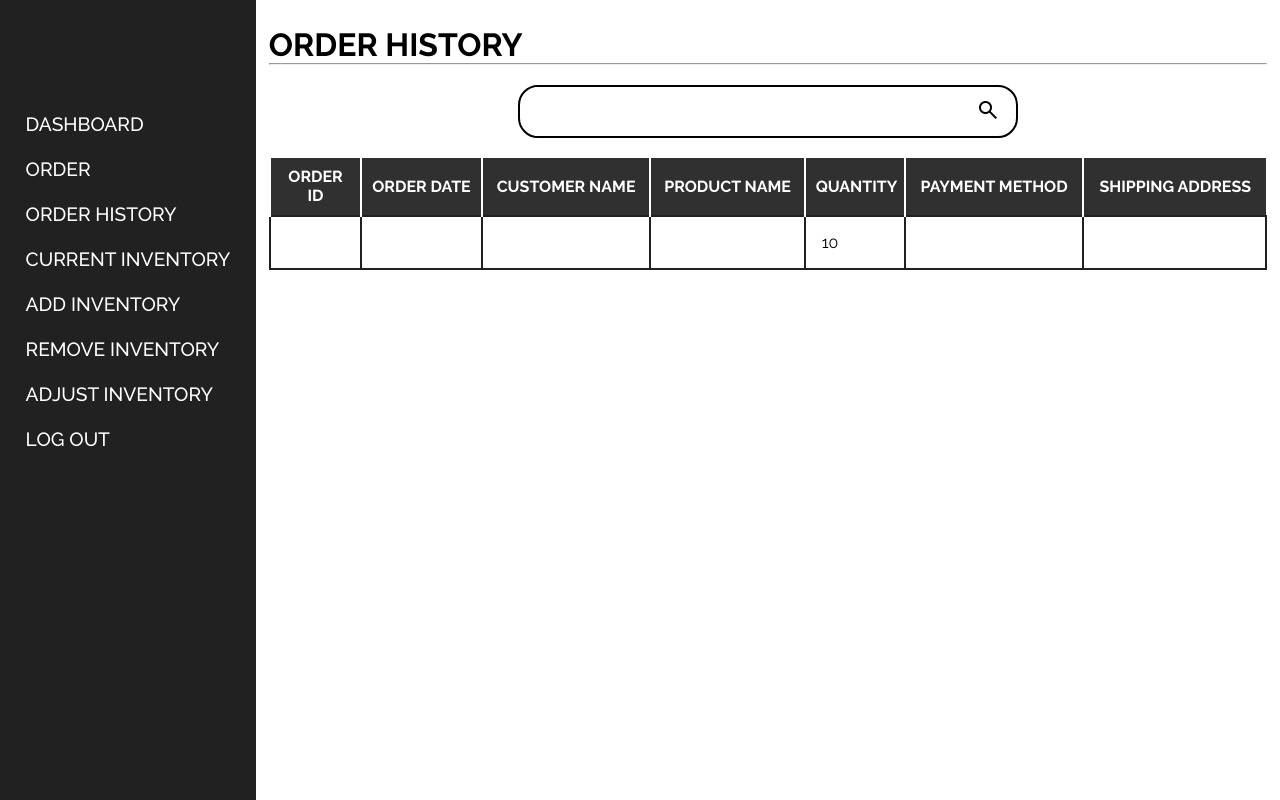
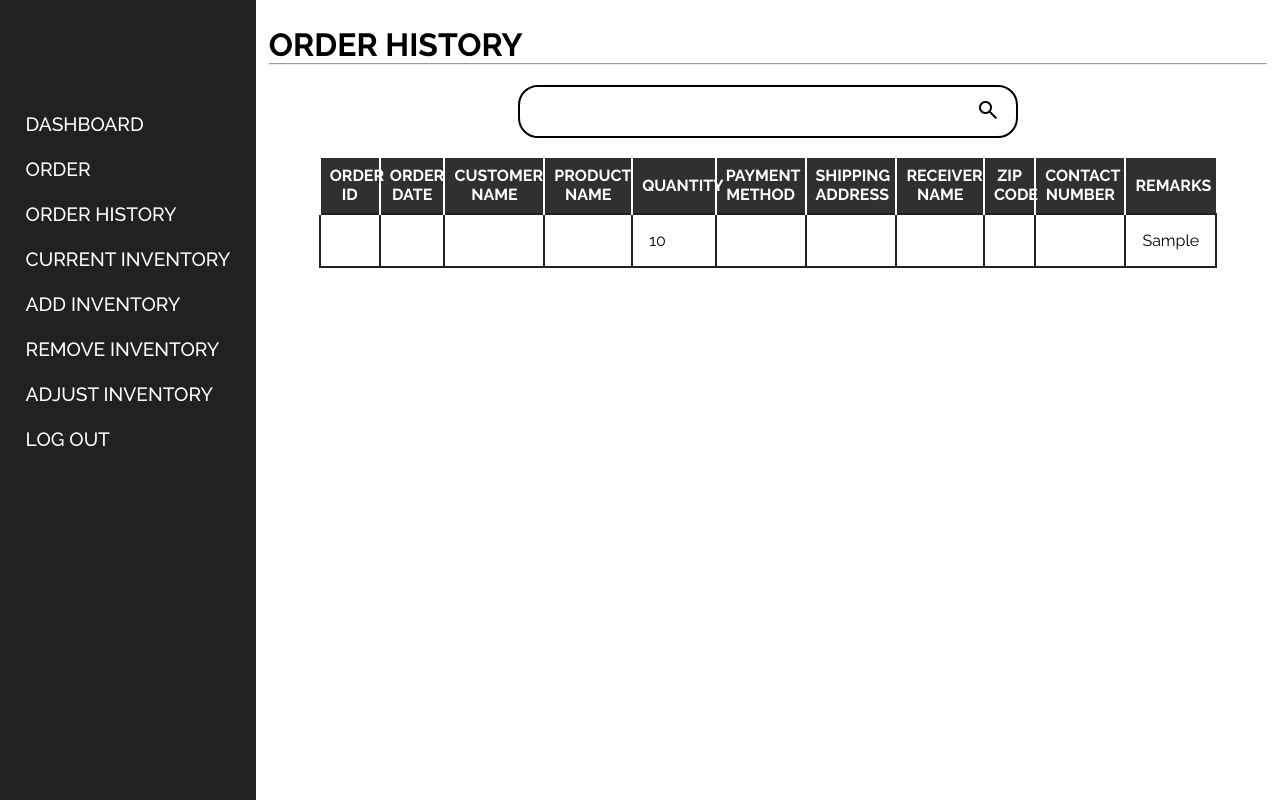
Before and after one commit to ChlmrsSrn/FUND_DATABASE_FINAL_EXAM, a PHP site: page /orderHistory.php in a window 1280 px wide. Run offline with PHP 8.4, Linux system fonts and the light colour scheme; the visitor is signed in with stand-in values (Sample User, id 1); tables that the repository leaves empty or names only in its code hold one stand-in row (values such as "Sample post"); data that the repository does not hold is empty.

Commit message:
Nagadd ako ng attributes final

```diff
--- a/orderHistory.php
+++ b/orderHistory.php
@@ -91,7 +91,7 @@ $conn = @mysqli_connect('localhost', 'admin', 'admin', 'inventory_database');
         table {
             border-collapse: collapse;
             margin: 0 auto;
-            width: 100%;
+            width: 90%;
             margin-top: 2%;
         }
 
@@ -192,6 +192,10 @@ $conn = @mysqli_connect('localhost', 'admin', 'admin', 'inventory_database');
             echo "<th>QUANTITY</th>";
             echo "<th>PAYMENT METHOD</th>";
             echo "<th>SHIPPING ADDRESS</th>";
+            echo "<th>RECEIVER NAME</th>";
+            echo "<th>ZIP CODE</th>";
+            echo "<th>CONTACT NUMBER</th>";
+            echo "<th>REMARKS</th>";
             echo "</tr>";
 
             while ($row = @mysqli_fetch_assoc($result)) {
@@ -203,6 +207,10 @@ $conn = @mysqli_connect('localhost', 'admin', 'admin', 'inventory_database');
                 echo "<td>" . $row['quantity'] . "</td>";
                 echo "<td>" . $row['paymentMethod'] . "</td>";
                 echo "<td>" . $row['shippingAddress'] . "</td>";
+                echo "<td>" . $row['receiverName'] . "</td>";
+                echo "<td>" . $row['zipCode'] . "</td>";
+                echo "<td>" . $row['contactNumber'] . "</td>";
+                echo "<td>" . $row['remarks'] . "</td>";
                 echo "</tr>";
 
             }
```
